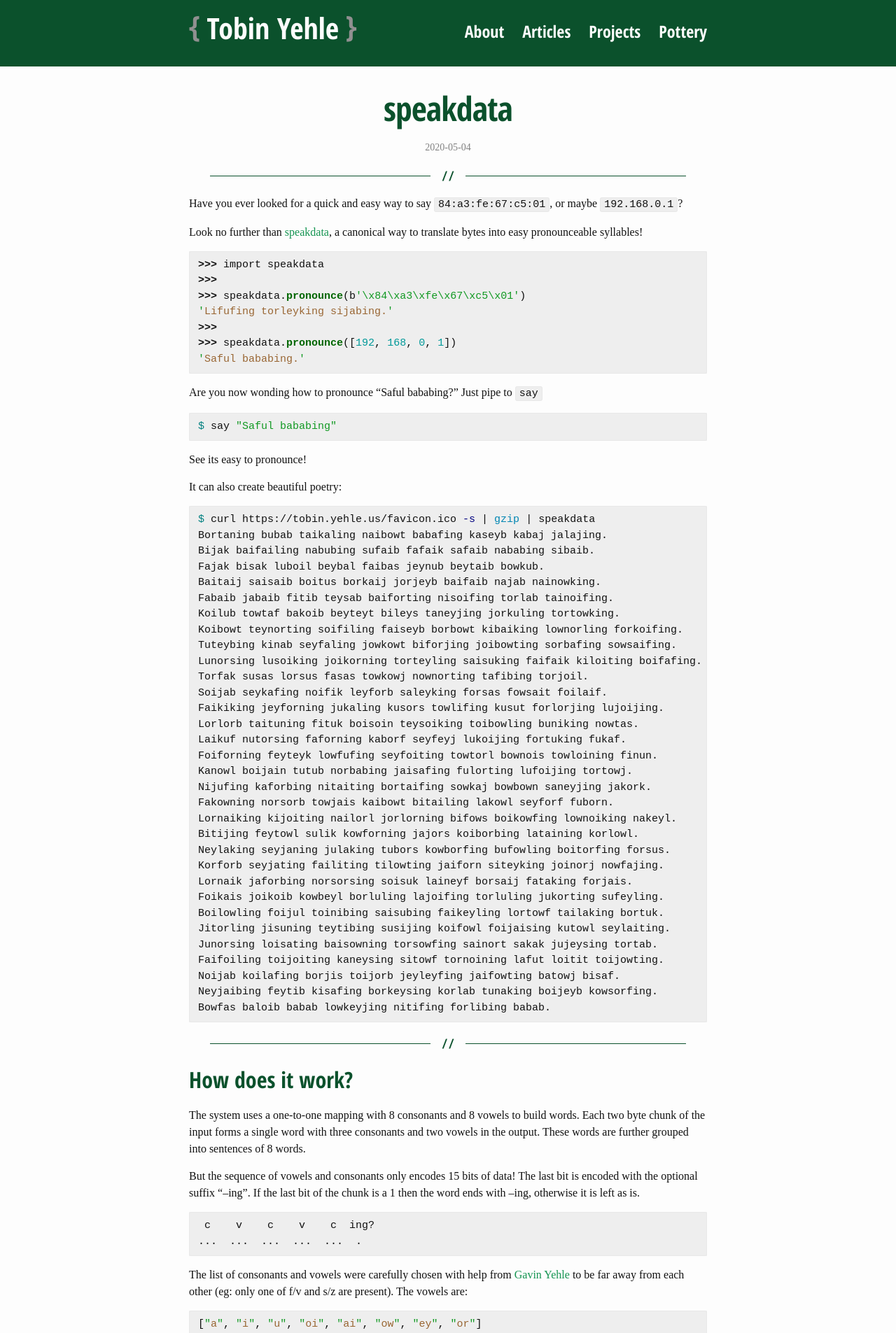
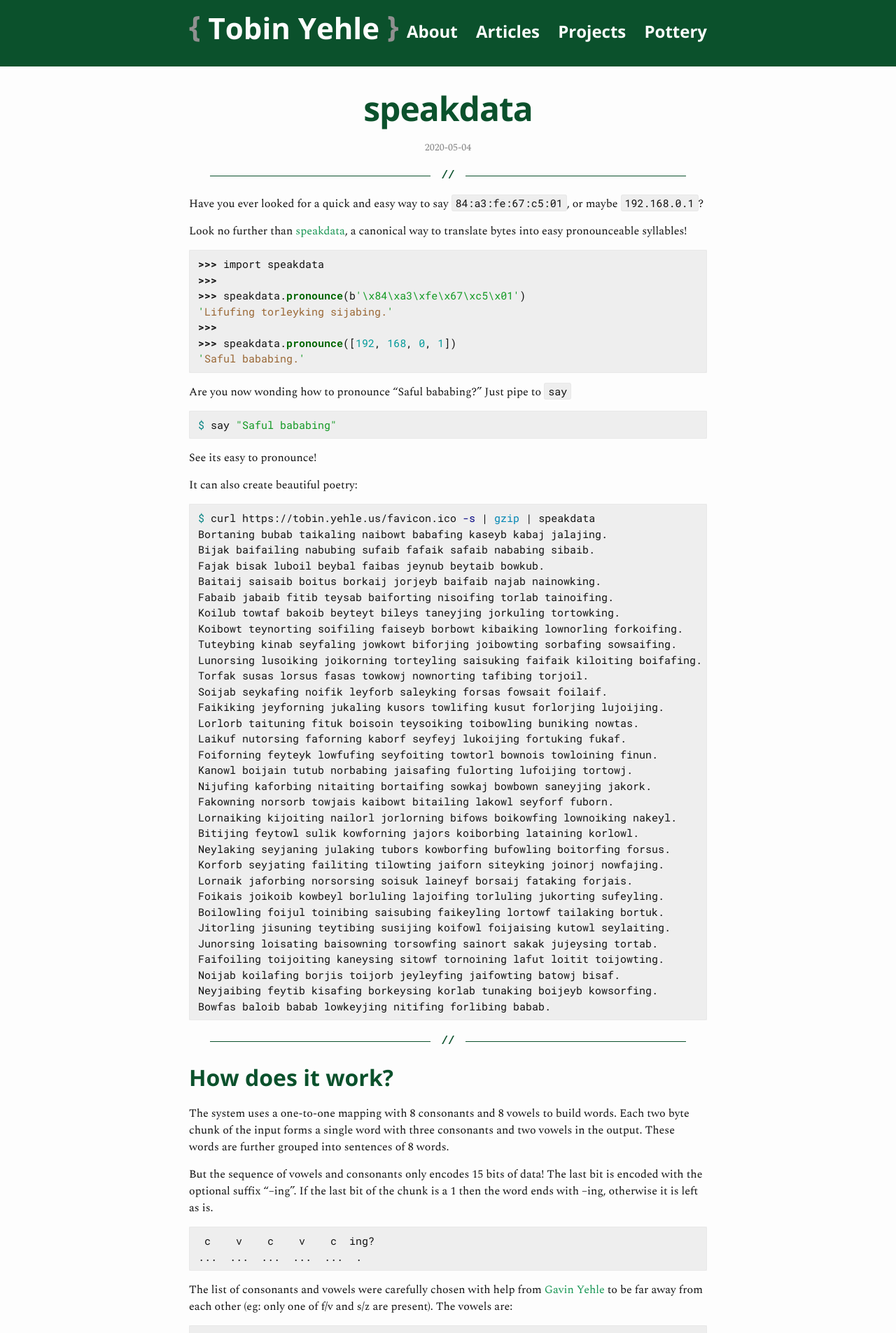
Before and after one commit to tyehle/tyehle.github.io, a Jekyll site: the page built from _posts/2020-05-04-speakdata.md, in a window 1280 px wide. Shown: the top 1905 px of the page at 70% size. Built offline with Jekyll 4.4.1, drawn with Linux system fonts in a browser that asks for light colours; some web fonts are replaced.

Commit message:
udpate fonts

```diff
--- a/_includes/head.html
+++ b/_includes/head.html
@@ -4,10 +4,9 @@
   <meta name="viewport" content="width=device-width, initial-scale=1">
 
   <!-- fonts -->
-  <link href='https://fonts.googleapis.com/css?family=Open+Sans' rel='stylesheet' type='text/css'>
-  <link href='https://fonts.googleapis.com/css?family=Open+Sans+Condensed:700' rel='stylesheet' type='text/css'>
-  <link href='https://fonts.googleapis.com/css?family=Source+Code+Pro:500,700' rel='stylesheet' type='text/css'>
-  <link href='https://fonts.googleapis.com/css?family=Source+Serif+Pro:regular,bold' rel='stylesheet' type='text/css'>
+  <style>
+    @import url('https://fonts.googleapis.com/css2?family=Open+Sans:wdth,wght@75,700&family=Roboto+Mono:ital,wght@0,400;0,700;1,400&family=Spectral:ital,wght@0,400;0,700;1,400&display=swap');
+  </style>
 
   <title>{{ site.title }}{% if page.title %} | {{ page.title }}{% endif %}</title>
   <meta name="description" content="{% if page.excerpt %}{{ page.excerpt | strip_html | strip_newlines | truncate: 160 }}{% else %}{{ site.description }}{% endif %}">
--- a/_sass/_base.scss
+++ b/_sass/_base.scss
@@ -84,7 +84,8 @@ li {
 h1, h2, h3, h4, h5, h6 {
     color: $brand-color;
     font-family: $title-font-family;
-    font-weight: $base-font-weight;
+    font-stretch: $title-font-stretch;
+    font-weight: 700;
 }
 
 
@@ -164,7 +165,8 @@ blockquote {
  */
 pre,
 code {
-    font-size: 15px;
+    font-family: $code-font-family;
+    font-size: $code-font-size;
     border: 1px solid $grey-color-light;
     border-radius: 3px;
     background-color: $code-background;
--- a/_sass/_layout.scss
+++ b/_sass/_layout.scss
@@ -23,6 +23,7 @@
     font-size: 42px;
     font-weight: 700;
     font-family: $title-font-family;
+    font-stretch: $title-font-stretch;
     // letter-spacing: -1px;
     margin-bottom: 0;
     float: left;
@@ -50,6 +51,7 @@
     line-height: 90px;
 
     font-family: $title-font-family;
+    font-stretch: $title-font-stretch;
     font-size: 24px;
     font-weight: 700;
 
--- a/css/main.scss
+++ b/css/main.scss
@@ -6,14 +6,17 @@
 
 
 // Our variables
-$base-font-family: "Source Serif Pro", serif;
+$base-font-family: "Spectral", serif;
 //$base-font-family: "Helvetica Neue", Helvetica, Arial, sans-serif;
 $base-font-size:   16px;
 $base-font-weight: 400;
 $small-font-size:  $base-font-size * 0.875;
 $base-line-height: 1.5;
-$title-font-family: "Open Sans Condensed", sans-serif;
+$title-font-family: "Open Sans", sans-serif;
 $title-font-size: 48px;
+$title-font-stretch: condensed;
+$code-font-family: "Roboto Mono", monospace;
+$code-font-size: 15px;
 
 $spacing-unit:     30px;
 
```
